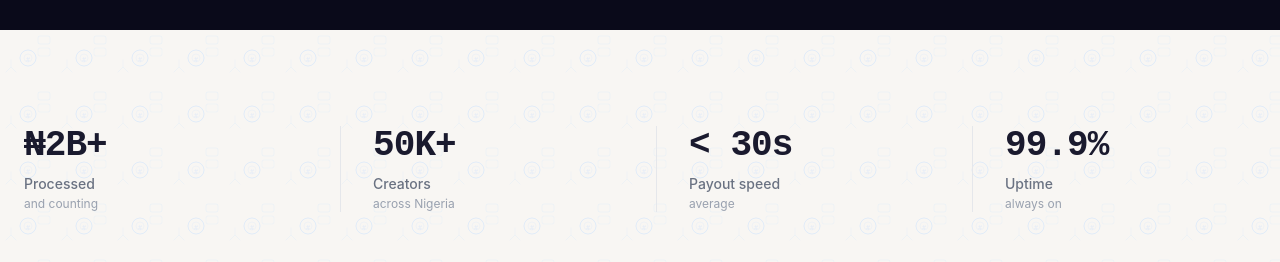
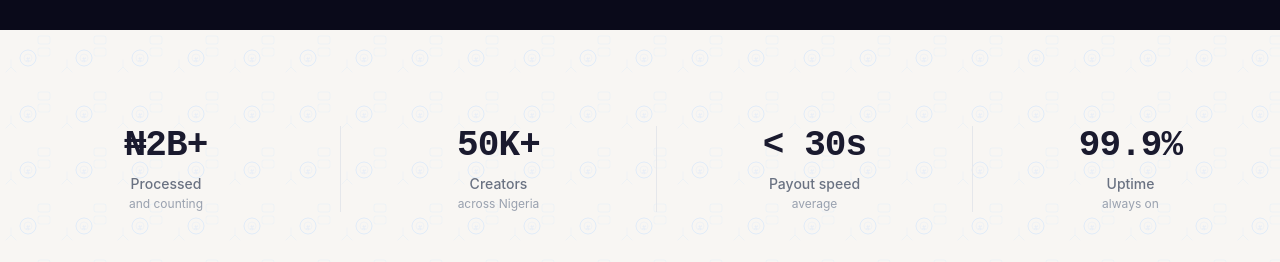
Before and after one commit to BANKOLEDO/tipfy, a React (Vite) app in the folder frontend/: page / in a window 1280 px wide. Shown: the part 2040-2302 px from the top of the page. Built offline with nearby package versions, Linux system fonts and the light colour scheme; the HTML template or start-up script is replaced by a standard one.

Commit message:
frontend: update landing StatsSection

```diff
--- a/frontend/src/components/landing/StatsSection.tsx
+++ b/frontend/src/components/landing/StatsSection.tsx
@@ -3,7 +3,7 @@ import { motion } from 'framer-motion'
 export default function StatsSection() {
   return (
     <section className="py-16 sm:py-24 bg-light pattern-mixed">
-      <div className="max-w-7xl mx-auto px-4 sm:px-6">
+      <div className="max-w-7xl text-center mx-auto px-4 sm:px-6">
         <div className="grid grid-cols-2 lg:grid-cols-4 gap-6 sm:gap-8">
           {[
             { value: '₦2B+', label: 'Processed', sub: 'and counting' },
```
